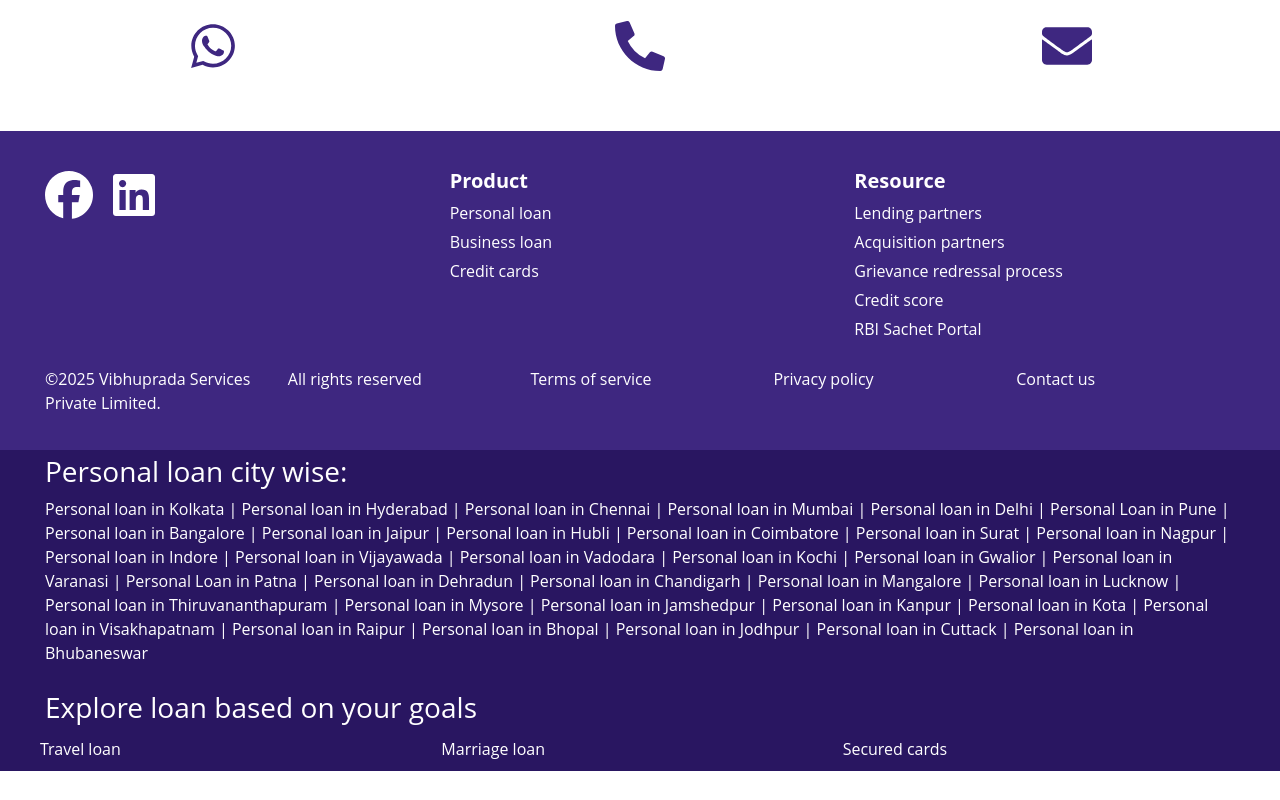
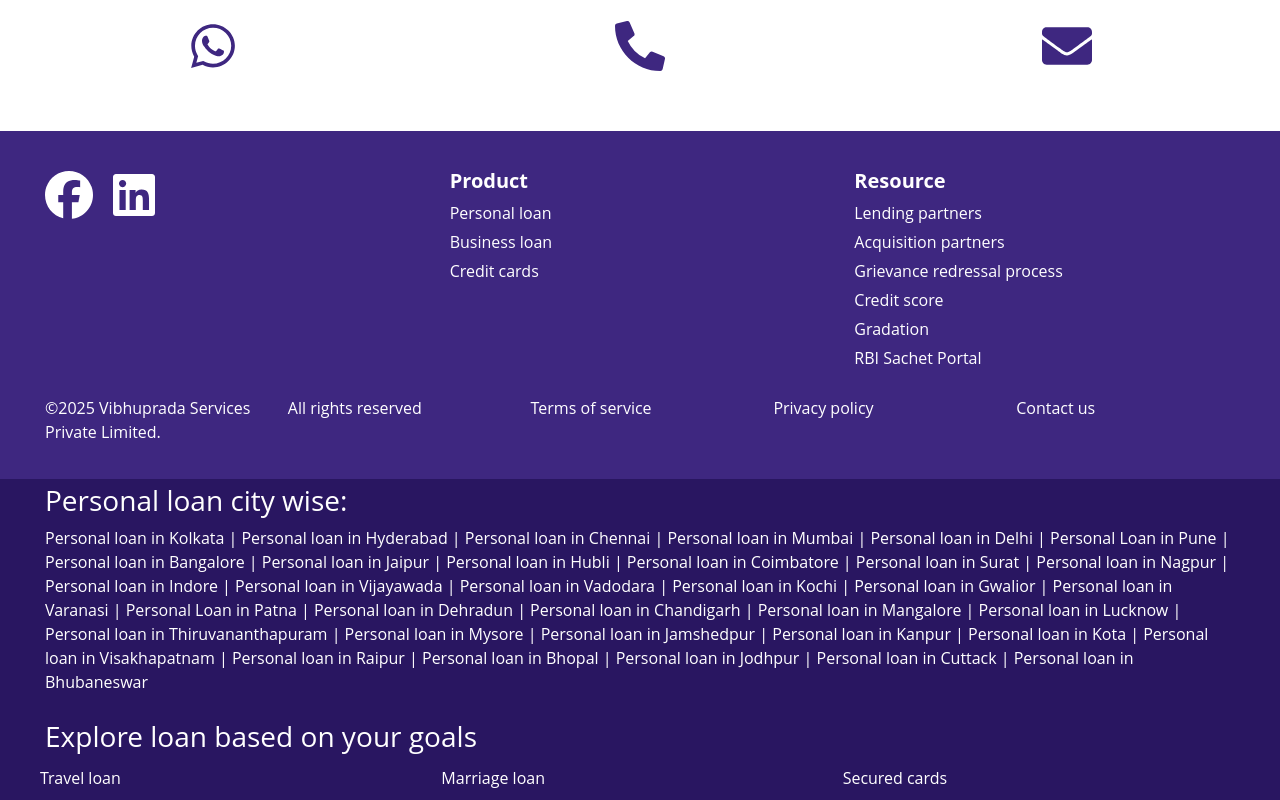
Before and after one commit to CreditHaat/CreditHaat-React-Homepage, a React (Create React App) app: page /ContactUs in a window 1280 px wide. Shown: the part 831-1631 px from the top of the page. Before the commit the page ends 1602 px from the top, so only its background shows below. Built offline with nearby package versions, Linux system fonts and the light colour scheme; the HTML template or start-up script is replaced by a standard one.

Commit message:
added in footer Gradation with Selection Criteria Link

```diff
--- a/src/components/NewHomePage/NewHomePageFooter.js
+++ b/src/components/NewHomePage/NewHomePageFooter.js
@@ -55,6 +55,9 @@ const NewHomePageFooter = () => {
             <li class="footer-link_item">
               <a class="footer-link_item" href="/CreditScore">Credit score</a>
             </li>
+            <li class="footer-link_item">
+              <a class="footer-link_item" href="/SelectionCriteria">Gradation</a>
+            </li>
               <li class="footer-link_item">
               <a class="footer-link_item" href="https://sachet.rbi.org.in/">RBI Sachet Portal</a>
             </li>
```
